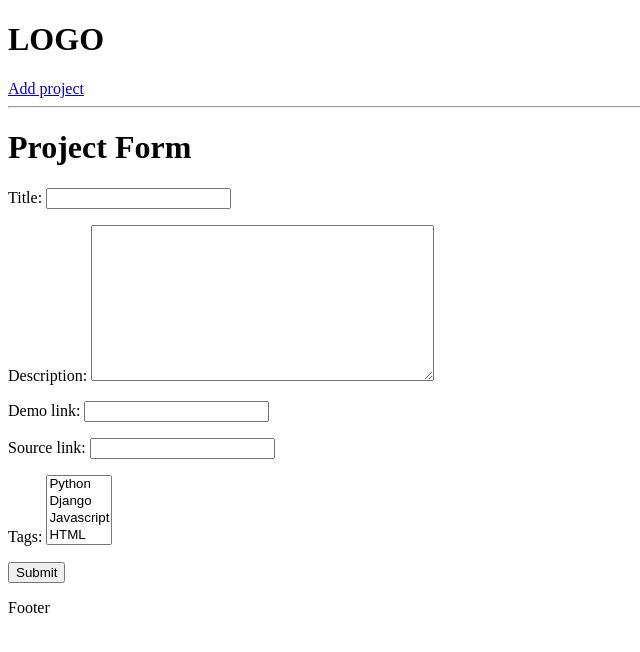
After one commit to JPerey/Dev-Search---Practice-Django-Project, a Django app: page /create-project/ in a window 1280 px wide. The commit adds this page. Shown: the top 652 px of the page, without its empty margins (0-640 px from the left). Run offline with Django 4.2, Linux system fonts and the light colour scheme; data comes from the database, SQL or seed files in the repository; both versions use the stored data as it was after the commit.

Commit message:
UPDATE: added CRUD. will update css and html .

```diff
--- /dev/null
+++ b/devsearch/projects/forms.py
@@ -0,0 +1,13 @@
+from django.forms import ModelForm
+from .models import Project
+
+
+class ProjectForm(ModelForm):
+    class Meta:
+        model = Project
+        fields = ['title',
+                  'description',
+                  'demo_link',
+                  'source_link',
+                  'tags',
+                  ]
--- /dev/null
+++ b/devsearch/projects/templates/projects/project_form.html
@@ -0,0 +1,14 @@
+{% extends 'main.html' %}
+{% block content %}
+
+<h1>Project Form</h1>
+
+<form action="" method="POST">
+    {% csrf_token%}
+    {{ form.as_p }}
+
+    <input type="submit">
+</form>
+
+
+{% endblock %}
--- a/devsearch/projects/templates/projects/projects.html
+++ b/devsearch/projects/templates/projects/projects.html
@@ -8,20 +8,21 @@
 
 <table>
     <tr>
-        <th>ID</th>
         <th>Project</th>
         <th>Votes</th>
         <th>+ vote ratio</th>
+        <th></th>
         <th></th>
     </tr>
 
     {% for project in projects %}
     <tr>
-        <td>{{project.id}}</td>
         <td>{{project.title}}</td>
         <td>{{project.vote_total}}</td>
         <td>{{project.vote_ratio}}%</td>
         <td>{{project.created}}</td>
+        <td><a href="{% url 'delete-project' project.id %}"> Delete</a></td>
+        <td><a href="{% url 'update-project' project.id %}"> Edit</a></td>
         <td><a href="{% url 'project' project.id %}"> View</a></td>
     </tr>
 
--- a/devsearch/projects/urls.py
+++ b/devsearch/projects/urls.py
@@ -4,4 +4,7 @@ from . import views
 urlpatterns = [
     path("", views.projects, name="projects"),
     path("project/<str:pk>/", views.project, name="project"),
+    path("create-project/", views.createProject, name="create-project"),
+    path("update-project/<str:pk>/", views.updateProject, name="update-project"),
+    path("delete-project/<str:pk>/", views.deleteProject, name="delete-project"),
 ]
--- a/devsearch/projects/views.py
+++ b/devsearch/projects/views.py
@@ -1,24 +1,7 @@
-from django.shortcuts import render
+from django.shortcuts import render, redirect
 from django.http import HttpResponse
 from .models import Project
-
-projectsList = [
-    {
-        "id": "1",
-        "title": "Ecommerce Website",
-        "description": "Fully functional ecommerce website",
-    },
-    {
-        "id": "2",
-        "title": "Portfolio Website",
-        "description": "A personal website to write articles and display work",
-    },
-    {
-        "id": "3",
-        "title": "Social Network",
-        "description": "An open source project built by the community",
-    },
-]
+from .forms import ProjectForm
 
 
 def projects(requests):
@@ -31,5 +14,42 @@ def project(requests, pk):
     projectObj = Project.objects.get(id=pk)
     tags = projectObj.tags.all()
     return render(
-        requests, "projects/single-project.html", {"project": projectObj, "tags": tags}
+        requests, "projects/single-project.html", {
+            "project": projectObj, "tags": tags}
     )
+
+
+def createProject(requests):
+    form = ProjectForm()
+    if requests.method == "POST":
+        # print(requests.POST)
+        form = ProjectForm(requests.POST)
+        if form.is_valid():
+            form.save()
+            return redirect('projects')
+
+    context = {'form': form}
+    return render(requests, "projects/project_form.html", context)
+
+
+def updateProject(requests, pk):
+    projectObj = Project.objects.get(id=pk)
+    form = ProjectForm(instance=projectObj)
+    if requests.method == "POST":
+        # print(requests.POST)
+        form = ProjectForm(requests.POST, instance=projectObj)
+        if form.is_valid():
+            form.save()
+            return redirect('projects')
+
+    context = {'form': form}
+    return render(requests, "projects/project_form.html", context)
+
+
+def deleteProject(requests, pk):
+    projectObj = Project.objects.get(id=pk)
+    if requests.method == "POST":
+        projectObj.delete()
+        return redirect('projects')
+    context = {'object': projectObj}
+    return render(requests, 'projects/delete_template.html', context)
--- a/devsearch/templates/navbar.html
+++ b/devsearch/templates/navbar.html
@@ -1,2 +1,4 @@
 <h1>LOGO</h1>
+
+<a href="{%url 'create-project' %}">Add project</a>
 <hr>
```
Also changed, not shown: devsearch/projects/templates/projects/delete_template.html (added, +13 -0 lines), devsearch/db.sqlite3.
